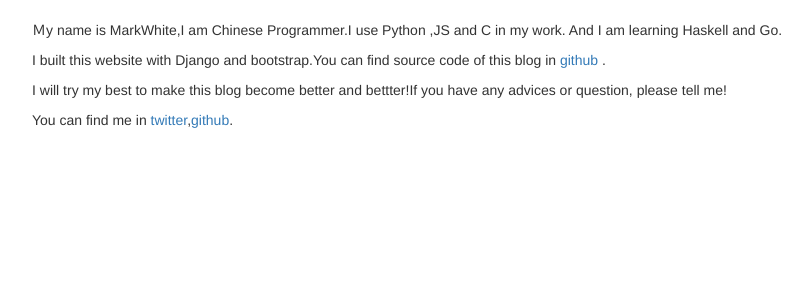
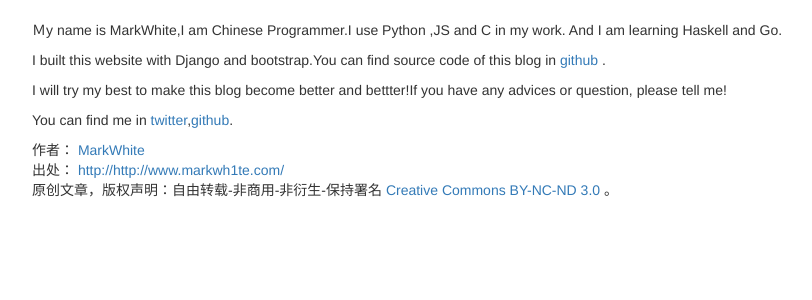
Before and after one commit to albertwh1te/markblog0.9, a Django app: page /about/ in a window 1280 px wide. Shown: the part 57-357 px from the top of the page, without its empty margins (38-850 px from the left). Run offline with Django 3.2, Linux system fonts and the light colour scheme; parts of the project's set-up code (start-up, migrations or seed data) failed here and were passed over; some libraries are stand-ins or nearby versions.

Commit message:
requirements

```diff
--- a/markwh1te/templates/base.html
+++ b/markwh1te/templates/base.html
@@ -45,4 +45,13 @@
     <script src="/static/jquery-1.12.2.min.js"></script>
     <script src="/static/bootstrap.min.js"></script>
 </body>
+<footer>
+<p>
+<DIV >
+作者： <A href="http://www.markwh1te.com">MarkWhite</A> <BR>
+出处： <A href="http://www.markwh1te.com">http://http://www.markwh1te.com/</A>
+<BR>原创文章，版权声明：自由转载-非商用-非衍生-保持署名
+<a href= "http://creativecommons.org/licenses/by-nc-nd/3.0/deed.zh"> Creative Commons BY-NC-ND 3.0 </a>。
+</DIV>
+</p>
 </html>
```
